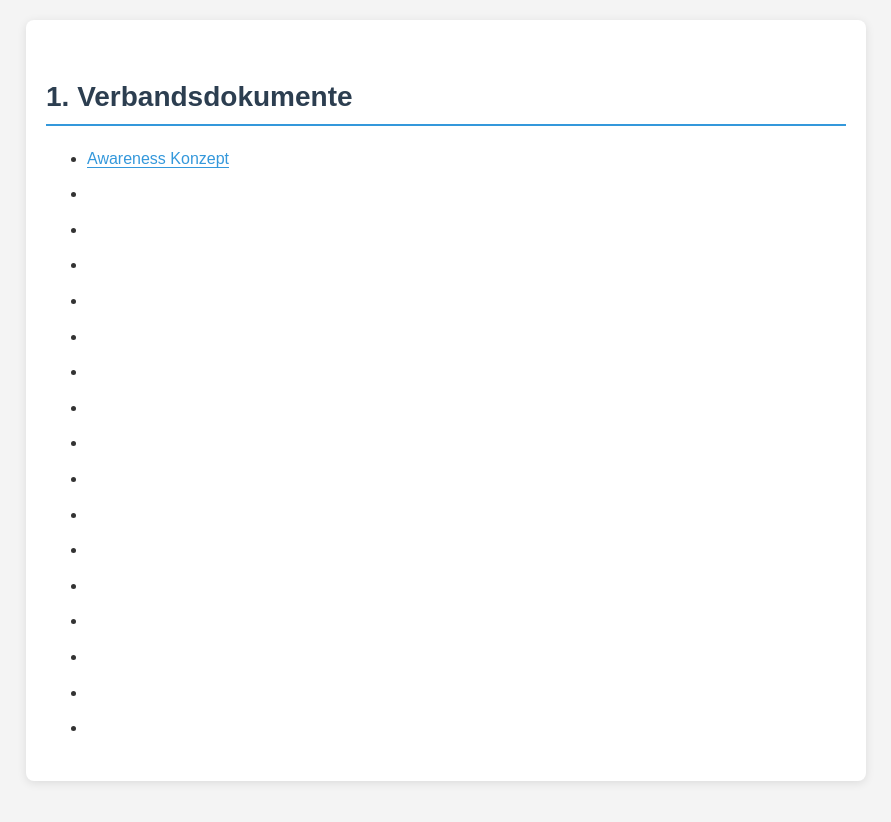
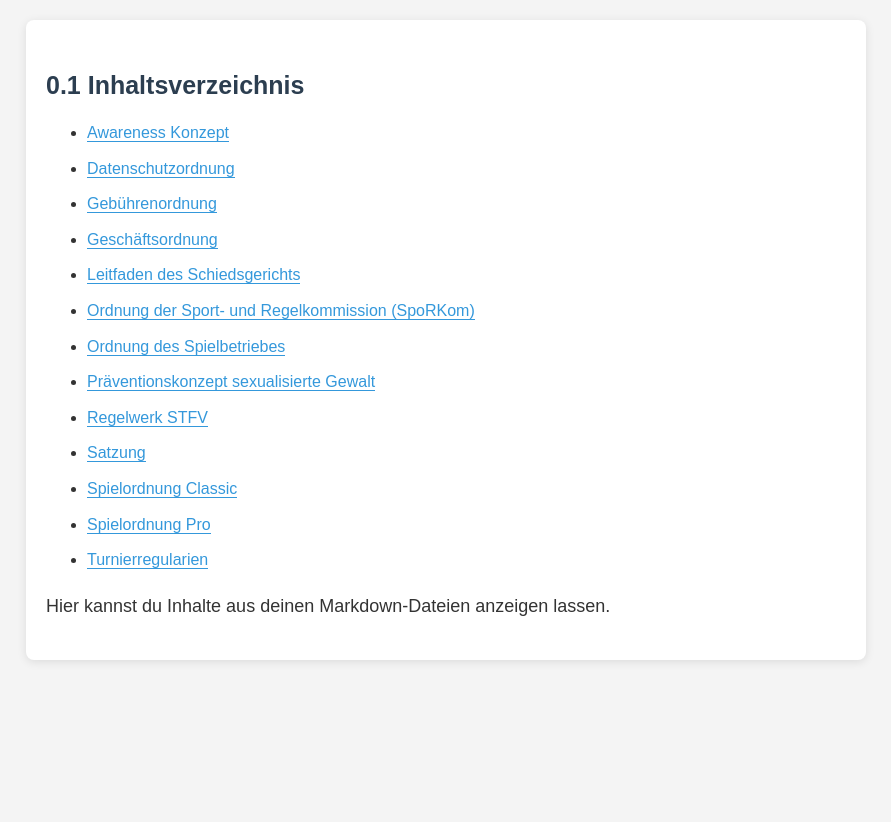
Before and after one commit to Deutscher-Tischfussballbund/stfv-docs, a Jekyll site: the page built from index.md, in a window 1280 px wide. Shown: the top 822 px of the page, without its empty margins (194-1085 px from the left). Built offline with Jekyll 4.4.1, drawn with Linux system fonts in a browser that asks for light colours; our own code applies the rules of GitHub Pages for plain Markdown files; a script that is not in the unit is left out.

Commit message:
Update index.md

```diff
--- a/index.md
+++ b/index.md
@@ -1,19 +1,23 @@
-# Verbandsdokumente
+<!-- Inhaltsverzeichnis (TOC) -->
+## Inhaltsverzeichnis
+- [Awareness Konzept](docs/STFV Awareness-Konzept.md)
+- [Datenschutzordnung](docs/STFV Datenschutzordnung (Stand 18.01.2015).md)
+- [Gebührenordnung](docs/STFV Gebührenordnung (Stand 01.12.2023).md)
+- [Geschäftsordnung](docs/STFV Geschäftsordnung (Stand 03.05.2023).md)
+- [Leitfaden des Schiedsgerichts](docs/STFV Leitfaden des Schiedsgerichts (Stand 01. Februar 2019).md)
+- [Ordnung der Sport- und Regelkommission (SpoRKom)](docs/STFV Ordnung der Sport- und Regelkommission (SpoRKom) (Stand 28.08.2024).md)
+- [Ordnung des Spielbetriebes](docs/STFV Ordnung des Spielbetriebes (Stand 01. Februar 2019).md)
+- [Präventionskonzept sexualisierte Gewalt](docs/STFV Präventionskonzept sexualisierte Gewalt im Verein (Stand 15.01.2023).md)
+- [Regelwerk STFV](docs/STFV Regelwerk STFV (Stand 03.05.2023).md)
+- [Satzung](docs/STFV Satzung (Stand 15.01.2023).md)
+- [Spielordnung Classic](docs/STFV Spielordnung Classic (SPO Classic).md)
+- [Spielordnung Pro](docs/STFV Spielordnung Pro (SPO Pro).md)
+- [Turnierregularien](docs/STFV Turnierregularien (Stand 11.07.2023).md)
 
-- [Awareness Konzept]()
-- []()
-- []()
-- []()
-- []()
-- []()
-- []()
-- []()
-- []()
-- []()
-- []()
-- []()
-- []()
-- []()
-- []()
-- []()
-- []()
+<!-- Markdown-Inhalt -->
+Hier kannst du Inhalte aus deinen Markdown-Dateien anzeigen lassen.
+
+<!-- Zurück nach oben Button -->
+<a href="#top" id="back-to-top">Nach oben</a>
+
+<script src="script.js"></script>
```
